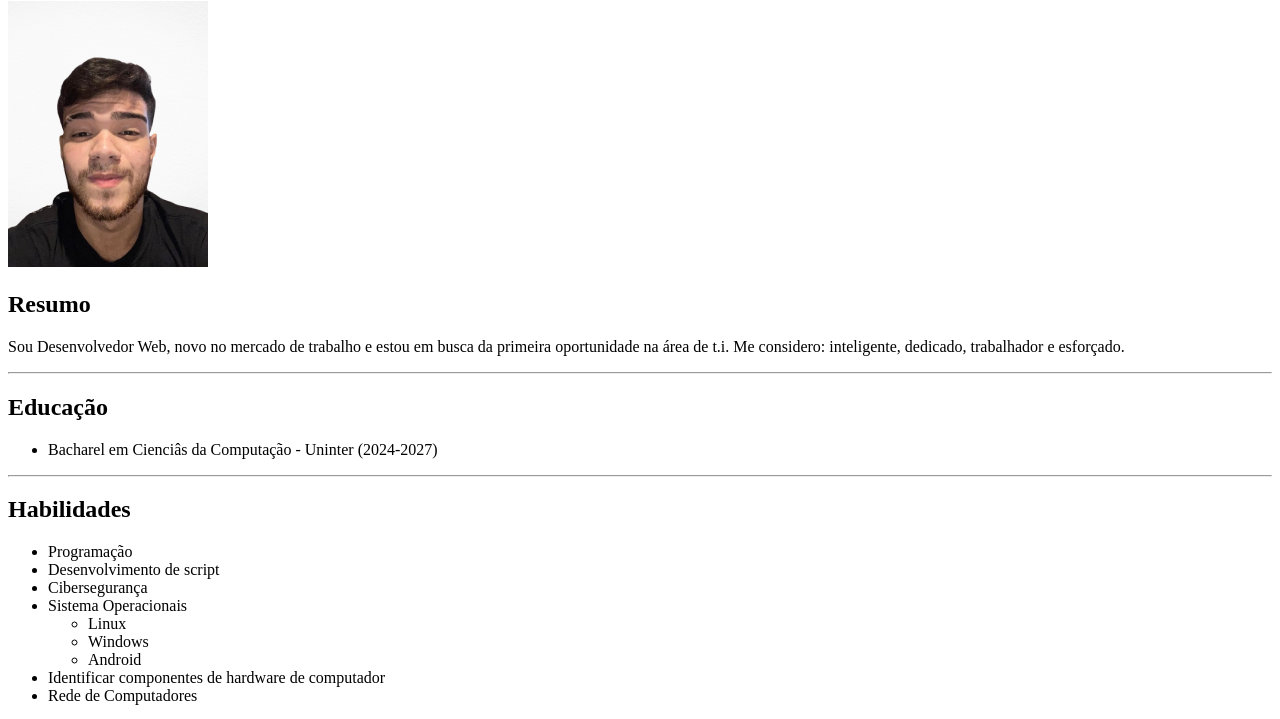
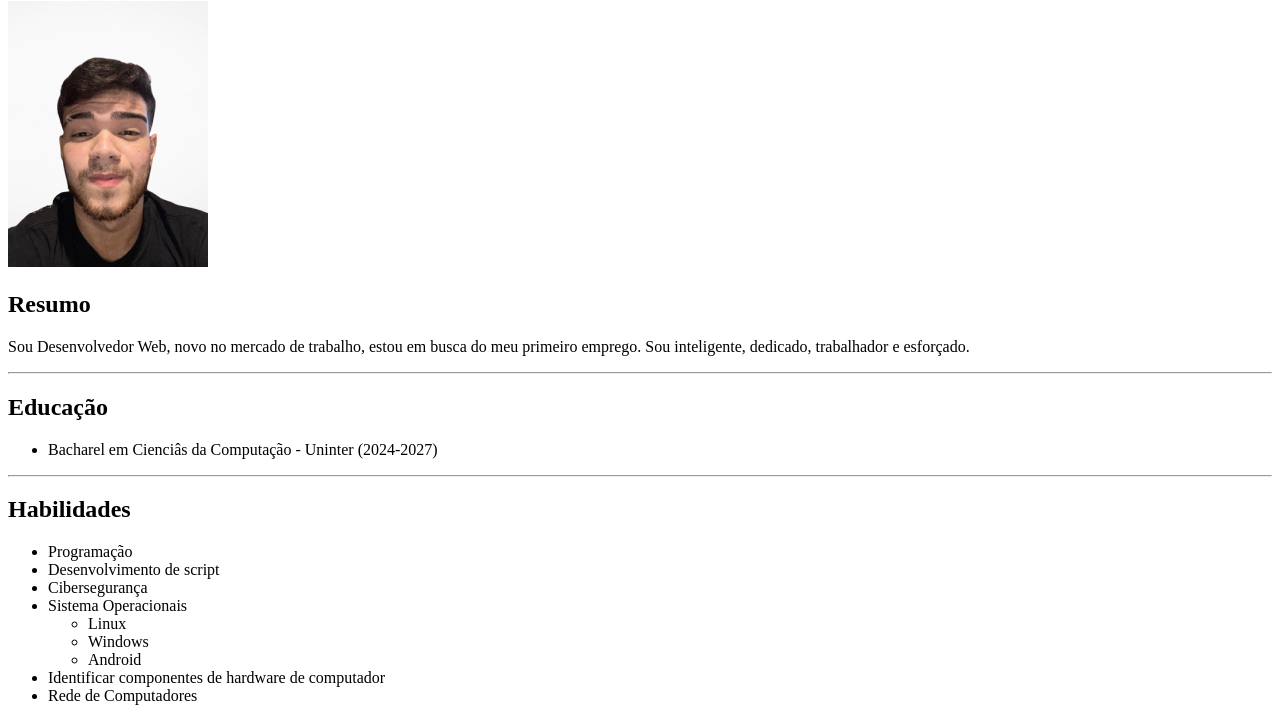
Before and after one commit to pedrwsxd/portfolio-html, a plain HTML site: page index.html in a window 1280 px wide. Shown: the part 79-798 px from the top of the page. Drawn offline with Linux system fonts and the light colour scheme.

Commit message:
Update index.html

```diff
--- a/index.html
+++ b/index.html
@@ -12,7 +12,7 @@
     </h1>
     <img src="assets/img/foto-perfil (1).png" alt="foto do meu rosto">
     <h2>Resumo</h2>
-        <p>Sou Desenvolvedor Web, novo no mercado de trabalho e estou em busca da primeira oportunidade na área de t.i. Me considero: inteligente, dedicado, trabalhador e esforçado. </p>
+        <p>Sou Desenvolvedor Web, novo no mercado de trabalho, estou em busca do meu primeiro emprego. Sou inteligente, dedicado, trabalhador e esforçado. </p>
     <hr />
 
     <h2>Educação</h2>
```
